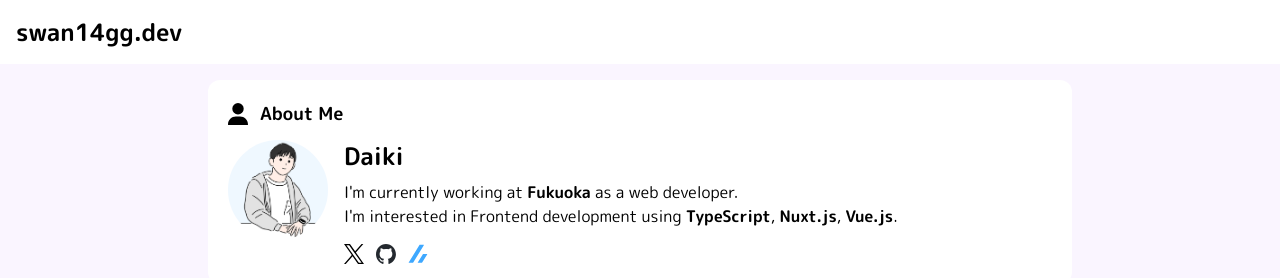
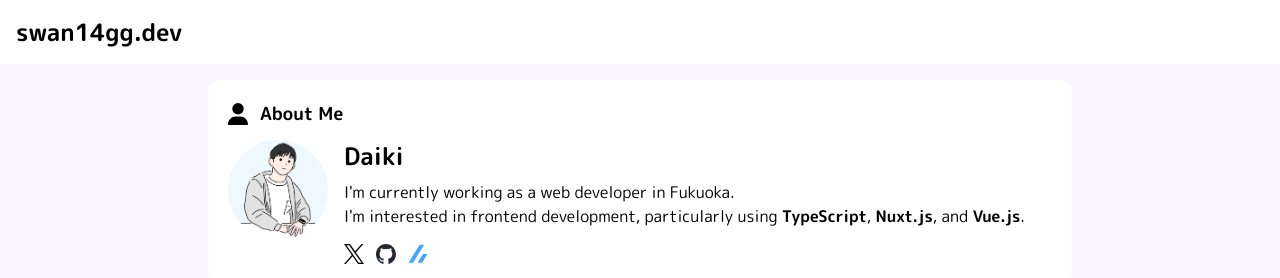
Before and after one commit to swan14gg/site, a Nuxt app: page / in a window 1280 px wide. Shown: the top 278 px of the page. Built offline with nearby package versions, Linux system fonts and the light colour scheme; a web font is replaced by a local one.

Commit message:
fix about me sentence

```diff
--- a/components/sections/AboutMe.vue
+++ b/components/sections/AboutMe.vue
@@ -19,13 +19,11 @@ const account = "swan14gg";
       />
       <div class="text-sm sm:text-base">
         <p class="font-bold text-lg sm:text-2xl sm:mb-2">Daiki</p>
+
+        <p>I'm currently working as a web developer in Fukuoka.</p>
         <p>
-          I'm currently working at <strong>Fukuoka</strong>
-          as a web developer.
-        </p>
-        <p>
-          I'm interested in Frontend development using
-          <strong>TypeScript</strong>, <strong>Nuxt.js</strong>,
+          I'm interested in frontend development, particularly using
+          <strong>TypeScript</strong>, <strong>Nuxt.js</strong>, and
           <strong>Vue.js</strong>.
         </p>
         <div class="flex mt-4 gap-3">
```
